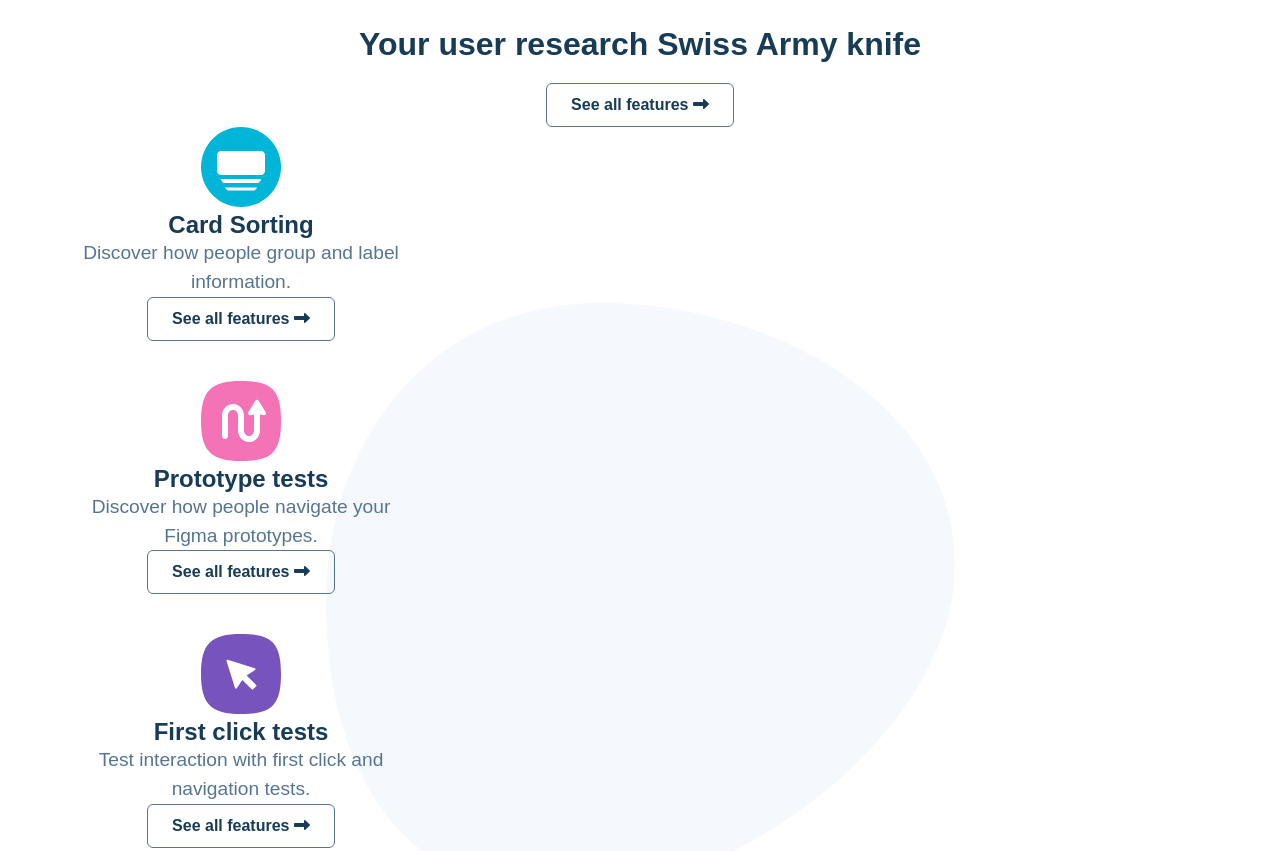
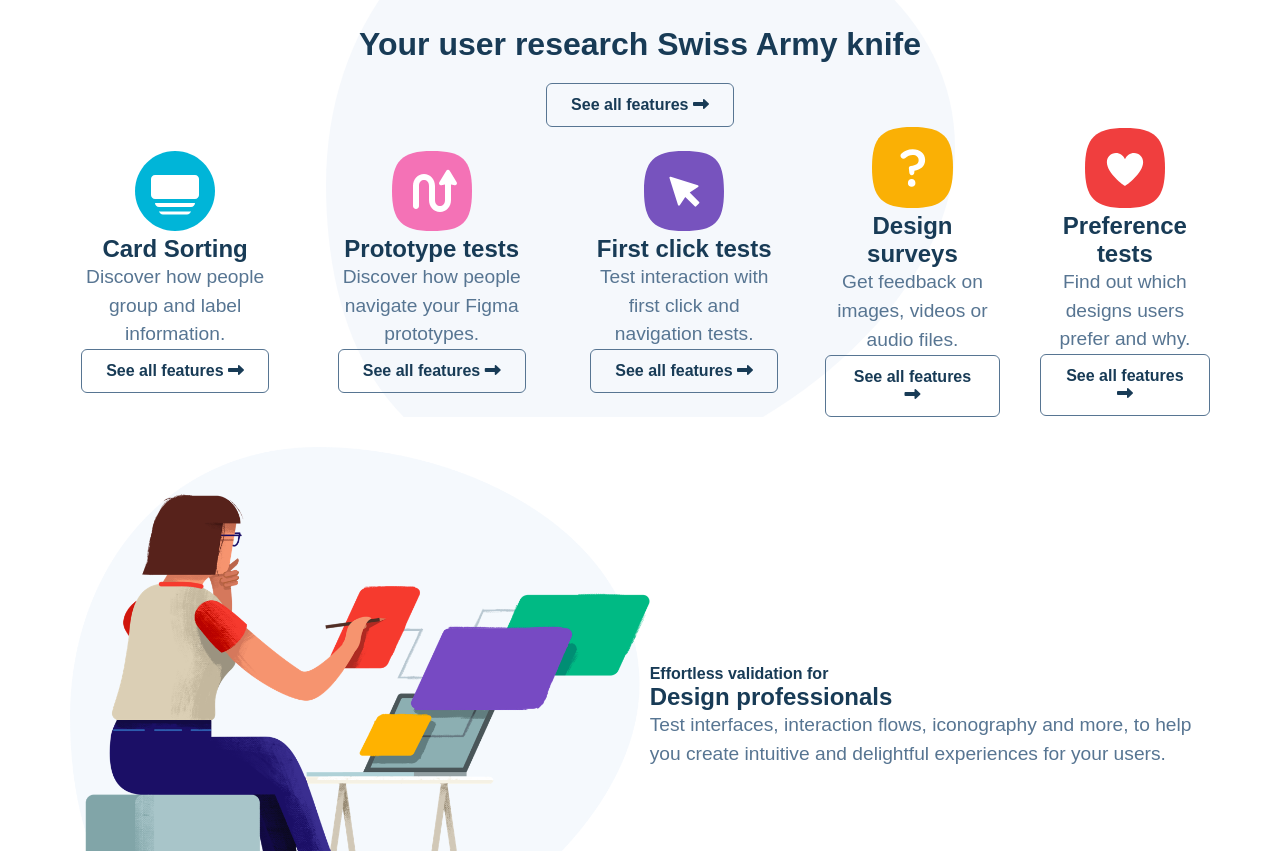
Before and after one commit to vishalsaini07/Web_Clone, a plain HTML site: page index.html in a window 1280 px wide. Shown: the part 780-1631 px from the top of the page. Drawn offline with Linux system fonts and the light colour scheme.

Commit message:
Update design.css

```diff
--- a/design.css
+++ b/design.css
@@ -191,11 +191,10 @@ gap: 50px;
 .features-card{
     flex-direction: column;
     gap: 20px;
-    max-width: 30%;
     text-align: center;
 }
 .features-area{
-    flex-wrap: wrap;
+
     justify-content: space-between;
     gap: 40px;
 }
```
